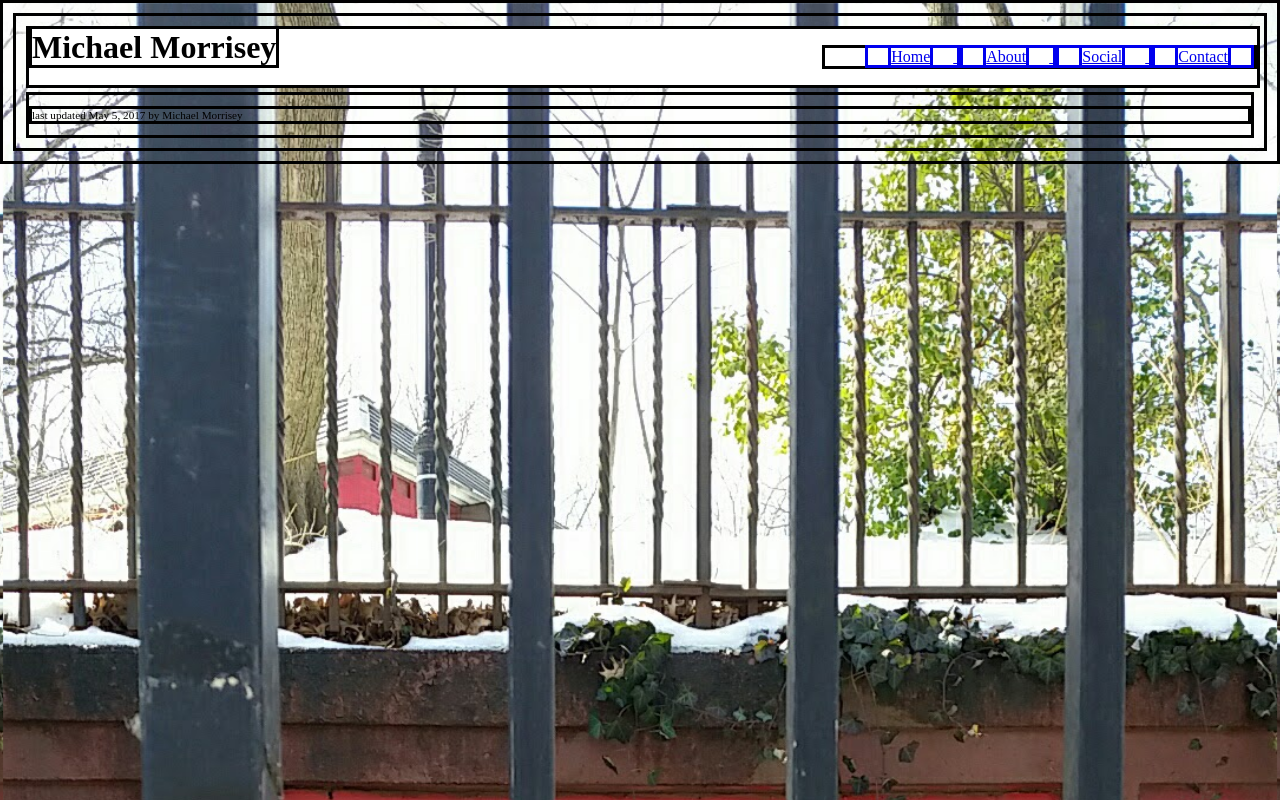
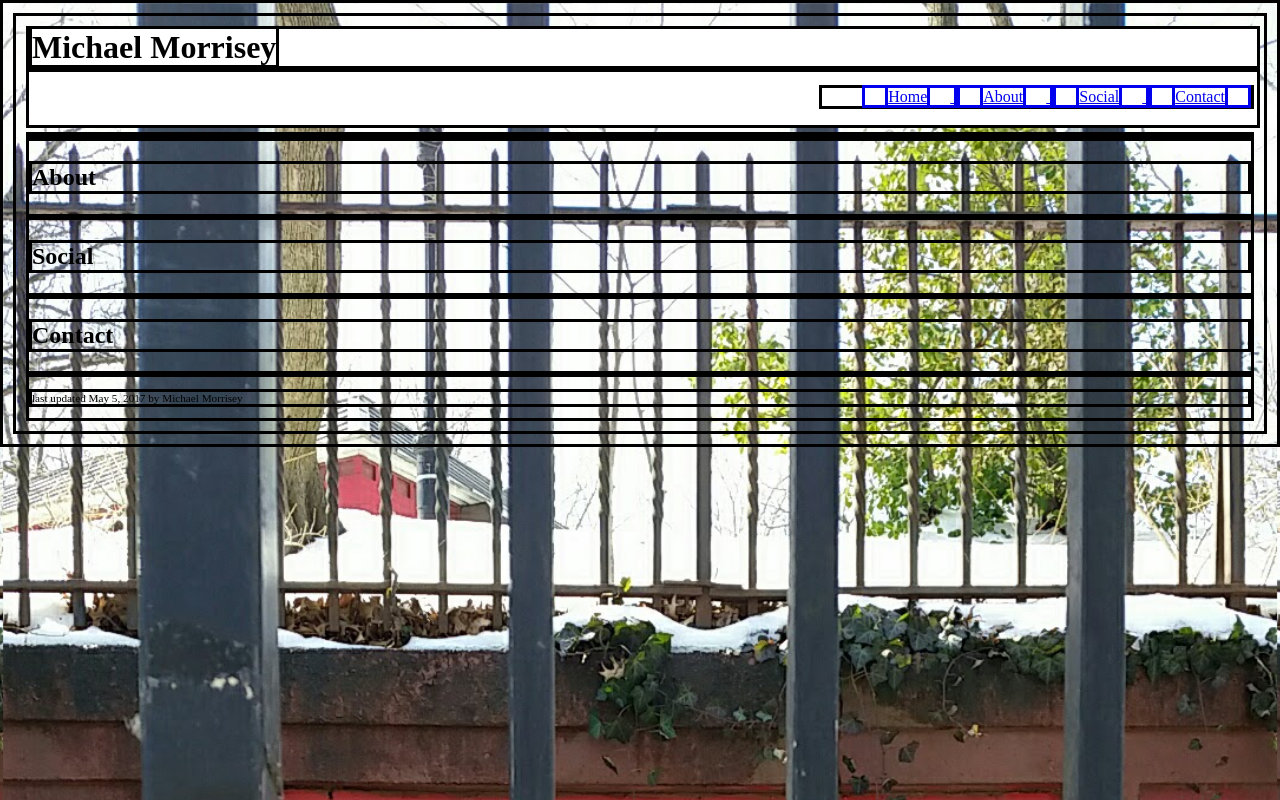
Before and after one commit to MichaelTMorrisey/MichaelTMorrisey.github.io, a plain HTML site: page index.html in a window 1280 px wide. Drawn offline with Linux system fonts and the light colour scheme.

Commit message:
add sections, "header" tag and "nav" tag

```diff
--- a/index.html
+++ b/index.html
@@ -7,8 +7,9 @@
   <body>
 
 
-    <div class="header">
+    <header class="header">
       <h1>Michael Morrisey</h1>
+      <nav>
       <ul>
         <a href="#">
           <li>Home</li>
@@ -23,7 +24,27 @@
           <li>Contact</li>
         </a>
       </ul>
-    </div>
+      </nav>
+    </header>
+
+
+    <section id="home">
+    </section>
+
+
+    <section id="about">
+      <h2>About</h2>
+    </section>
+
+
+    <section id="social">
+      <h2>Social</h2>
+    </section>
+
+
+    <section id="contact">
+      <h2>Contact</h2>
+    </section>
 
 
 
```
